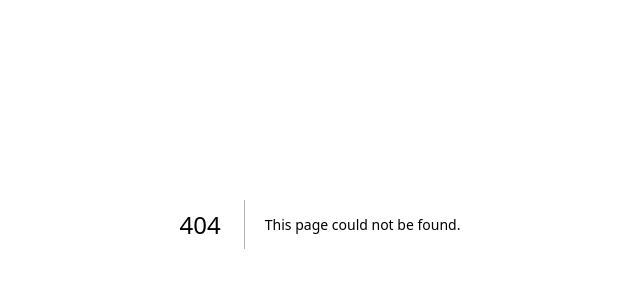
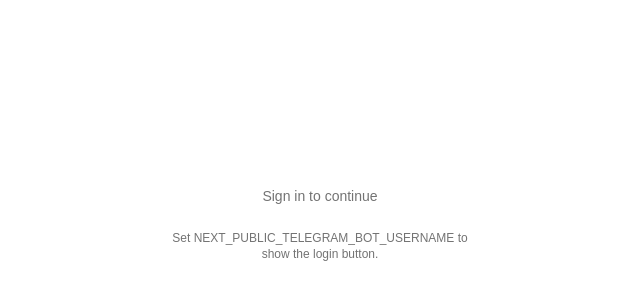
Before and after one commit to prmagana/form, a Next.js app: page /login in a window 1280 px wide. Before the commit this address had no page. Shown: the part 176-476 px from the top of the page, without its empty margins (320-960 px from the left). Built offline with nearby package versions, Linux system fonts and the light colour scheme.

Commit message:
Add login page with Telegram widget

```diff
--- /dev/null
+++ b/src/app/login/page.tsx
@@ -0,0 +1,21 @@
+import { TelegramLogin } from "@/components/telegram-login";
+
+export default function LoginPage() {
+  const botUsername = process.env.NEXT_PUBLIC_TELEGRAM_BOT_USERNAME;
+
+  return (
+    <main className="flex flex-1 items-center justify-center p-6">
+      <div className="flex w-full max-w-xs flex-col items-center gap-6">
+        <p className="text-sm text-neutral-500">Sign in to continue</p>
+        {botUsername ? (
+          <TelegramLogin botUsername={botUsername} />
+        ) : (
+          // Dev hint only, the widget renders nothing without a bot username.
+          <p className="text-center text-xs text-neutral-500">
+            Set NEXT_PUBLIC_TELEGRAM_BOT_USERNAME to show the login button.
+          </p>
+        )}
+      </div>
+    </main>
+  );
+}
--- /dev/null
+++ b/src/components/telegram-login.tsx
@@ -0,0 +1,31 @@
+"use client";
+
+import { useEffect, useRef } from "react";
+
+type Props = { botUsername: string };
+
+// Telegram's widget reads data-* attrs off its own script tag, so we inject it at runtime.
+export function TelegramLogin({ botUsername }: Props) {
+  const ref = useRef<HTMLDivElement>(null);
+
+  useEffect(() => {
+    const el = ref.current;
+    if (!el) return;
+
+    const script = document.createElement("script");
+    script.src = "https://telegram.org/js/telegram-widget.js?22";
+    script.async = true;
+    script.dataset.telegramLogin = botUsername;
+    script.dataset.size = "large";
+    script.dataset.radius = "8";
+    // Widget wants an absolute URL for the callback.
+    script.dataset.authUrl = `${window.location.origin}/api/auth/telegram`;
+    el.appendChild(script);
+
+    return () => {
+      el.innerHTML = "";
+    };
+  }, [botUsername]);
+
+  return <div ref={ref} className="min-h-10" />;
+}
```
Also changed, not shown: 1 other file (tests, documents, lock files or other folders).
